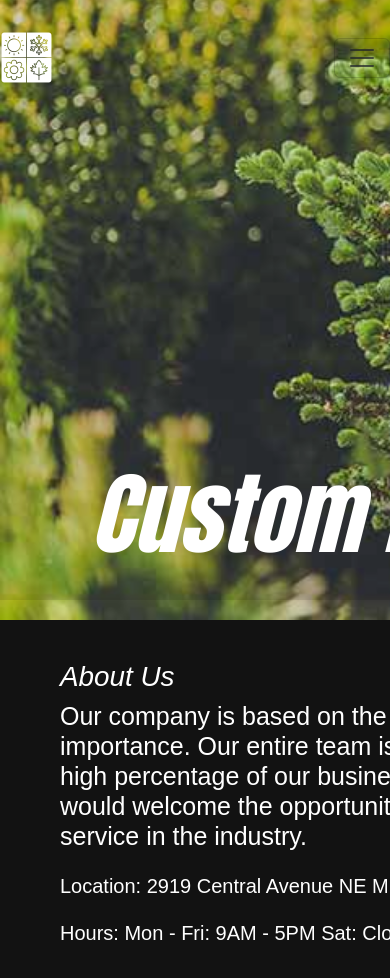
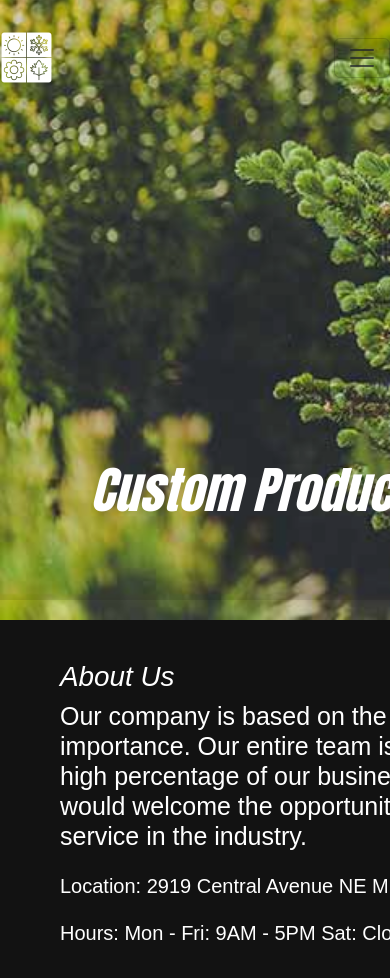
Before and after one commit to MikeAtwood/custom-products, a React (Vite) app: page /contact in a window 390 px wide. Shown: the top 978 px of the page. Built offline with nearby package versions, Linux system fonts and the light colour scheme.

Commit message:
working in media query

```diff
--- a/src/App.css
+++ b/src/App.css
@@ -291,12 +291,19 @@ nav.navbar {
 
 @media (max-width: 768px) {
   .App {
-    display: flex-box;
+    display: block;
     max-width: 100%;
     font-size: 60px;
+    overflow-x: hidden;
   }
   .navbar {
     font-size: 60px;
   }
+  /* .hero-container img {
+    display: none;
+  } */
+  .hero-container h1 {
+    font-size: 50px;
+  }
 
 }
```
